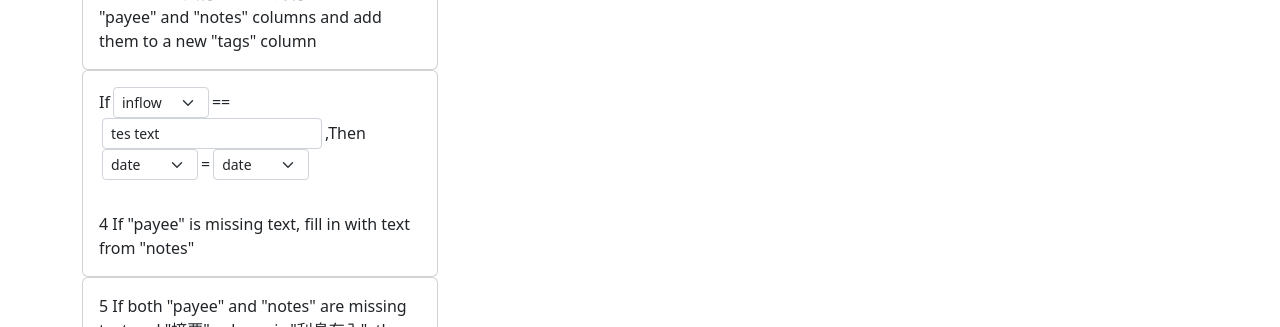
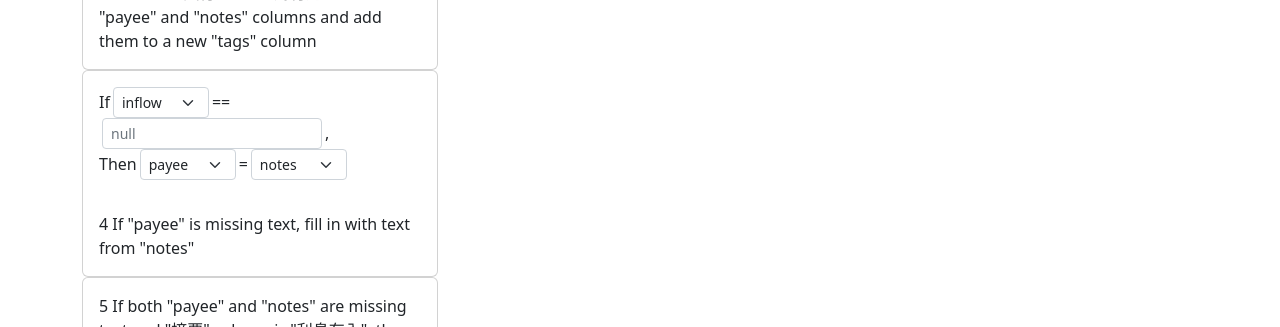
Before and after one commit to youngchingjui/excelparser-frontend, a Next.js app: page /scripts/1 in a window 1280 px wide. Shown: the part 366-693 px from the top of the page. Built offline with nearby package versions, Linux system fonts and the light colour scheme.

Commit message:
update state from user input

```diff
--- /dev/null
+++ b/src/components/Action/IfClause/index.js
@@ -0,0 +1,28 @@
+import SelectColumn from "../SelectColumn"
+import TextColumn from "../TextField"
+
+const IfClause = ({ index, ifClause, setIfClause }) => {
+  const setSingleForm = (id, value) => {
+    const ifClauseCopy = { ...ifClause }
+    ifClauseCopy[id]["value"] = value
+    setIfClause(ifClauseCopy)
+  }
+
+  return (
+    <span key={index}>
+      <SelectColumn
+        id="a"
+        options={["date", "inflow", "outflow", "payee", "notes"]}
+        value={ifClause.a.value}
+        onChange={(e) => setSingleForm("a", e.target.value)}
+      />
+      {ifClause.relationalOperator}
+      <TextColumn
+        value={ifClause.b.value}
+        onChange={(e) => setSingleForm("b", e.target.value)}
+      />
+    </span>
+  )
+}
+
+export default IfClause
--- /dev/null
+++ b/src/components/Action/TextField/index.js
@@ -0,0 +1,15 @@
+import Form from "react-bootstrap/Form"
+
+const TextColumn = ({ value, ...props }) => {
+  return (
+    <Form.Control
+      id="b"
+      size="sm"
+      placeholder="null"
+      className="control-column"
+      {...props}
+    />
+  )
+}
+
+export default TextColumn
--- a/src/components/Action/index.js
+++ b/src/components/Action/index.js
@@ -1,85 +1,48 @@
-import { useEffect, useState } from "react"
 import Card from "react-bootstrap/Card"
-import Form from "react-bootstrap/Form"
+import IfClause from "./IfClause"
 import SelectColumn from "./SelectColumn"
 
-const Action = ({
-  action,
-  id,
-  activeAction,
-  setActiveAction,
-  setSingleAction,
-}) => {
-  const [isActiveAction, setIsActiveAction] = useState(false)
-
-  // Update isActiveAction
-  useEffect(() => {
-    if (id == activeAction) {
-      setIsActiveAction(true)
-    } else {
-      setIsActiveAction(false)
-    }
-  }, [id, activeAction, setActiveAction])
-
-  const handleCardClick = (e) => {
-    // Set this card as the "active" action
-    setActiveAction(id)
-
-    // TODO: Request sheet[id] from server, given this selected action and all before it
-    // TODO: Load sheet[id] into ExcelTable component
-  }
-
-  const updateValue = (e) => {
-    e.preventDefault
+const Action = ({ action, id, setSingleAction, ...props }) => {
+  const setIfClause = (index, value) => {
     const actionCopy = { ...action }
-    actionCopy.if[0].b.value = e.target.value
+    actionCopy.if[index] = value
     setSingleAction(actionCopy)
   }
 
   return (
-    <>
-      <Card
-        onClick={handleCardClick}
-        bg={isActiveAction && "primary"}
-        text={isActiveAction && "white"}
-      >
+    <Card {...props}>
       {action.type == "if" && (
         <Card.Body>
-            <span>
+          <div id="if">
             If
-              <SelectColumn
-                id="a"
-                options={["date", "inflow", "outflow", "payee", "notes"]}
-                value={action.if[0].a.value}
+            {action.if.map((ifClause, index) => (
+              <IfClause
+                index={index}
+                ifClause={ifClause}
+                key={index}
+                setIfClause={(value) => setIfClause(index, value)}
               />
-              ==
-              <Form.Control
-                id="if-value"
-                size="sm"
-                placeholder="null"
-                className="control-column"
-                value={action.if[0].b.value}
-                onChange={updateValue}
-              ></Form.Control>
+            ))}
             ,
-            </span>
+          </div>
           <span>
             Then
             <SelectColumn
               id="then-subject"
               options={["date", "inflow", "outflow", "payee", "notes"]}
+              value={action.then.a}
             />
             =
             <SelectColumn
               id="then-value"
               options={["date", "inflow", "outflow", "payee", "notes"]}
+              value={action.then.b}
             />
           </span>
         </Card.Body>
       )}
       <Card.Body>{id + " " + action.mainText}</Card.Body>
     </Card>
-    </>
   )
 }
 
--- a/src/components/ActionsList/index.js
+++ b/src/components/ActionsList/index.js
@@ -1,13 +1,9 @@
+import { useEffect, useState } from "react"
 import Action from "../Action"
 import Button from "react-bootstrap/Button"
-import { useEffect } from "react"
 
-const ActionsList = ({
-  actions,
-  setActions,
-  activeAction,
-  setActiveAction,
-}) => {
+const ActionsList = ({ actions, setActions }) => {
+  const [activeAction, setActiveAction] = useState(0)
   // Load actions from database into state
   useEffect(() => {
     setTimeout(async () => {
@@ -16,25 +12,29 @@ const ActionsList = ({
     }, 1000)
   }, [setActions])
 
-  const setSingleAction = (i, action) => {
+  const setSingleAction = (index, action) => {
     const actionsCopy = [...actions]
-    actionsCopy[i] = action
+    actionsCopy[index] = action
     setActions(actionsCopy)
   }
+
+  // TODO: Request sheet[id] from server, given this selected action and all before it
+  // TODO: Load sheet[id] into ExcelTable component
 
   return (
     <>
       {actions &&
-        actions.map((e, i) => (
+        actions.map((action, index) => (
           <Action
-            action={e}
-            key={i}
-            id={i}
-            activeAction={activeAction}
-            setActiveAction={setActiveAction}
-            setSingleAction={(i) => {
-              setSingleAction(i, e)
+            action={action}
+            key={index}
+            id={index}
+            setSingleAction={(index) => {
+              setSingleAction(index, action)
             }}
+            bg={activeAction == index && "primary"}
+            text={activeAction == index && "white"}
+            onClick={() => setActiveAction(index)}
           />
         ))}
       <Button variant="secondary">Add next instruction</Button>
```
Lines whose indentation alone changed are shown as unchanged.
